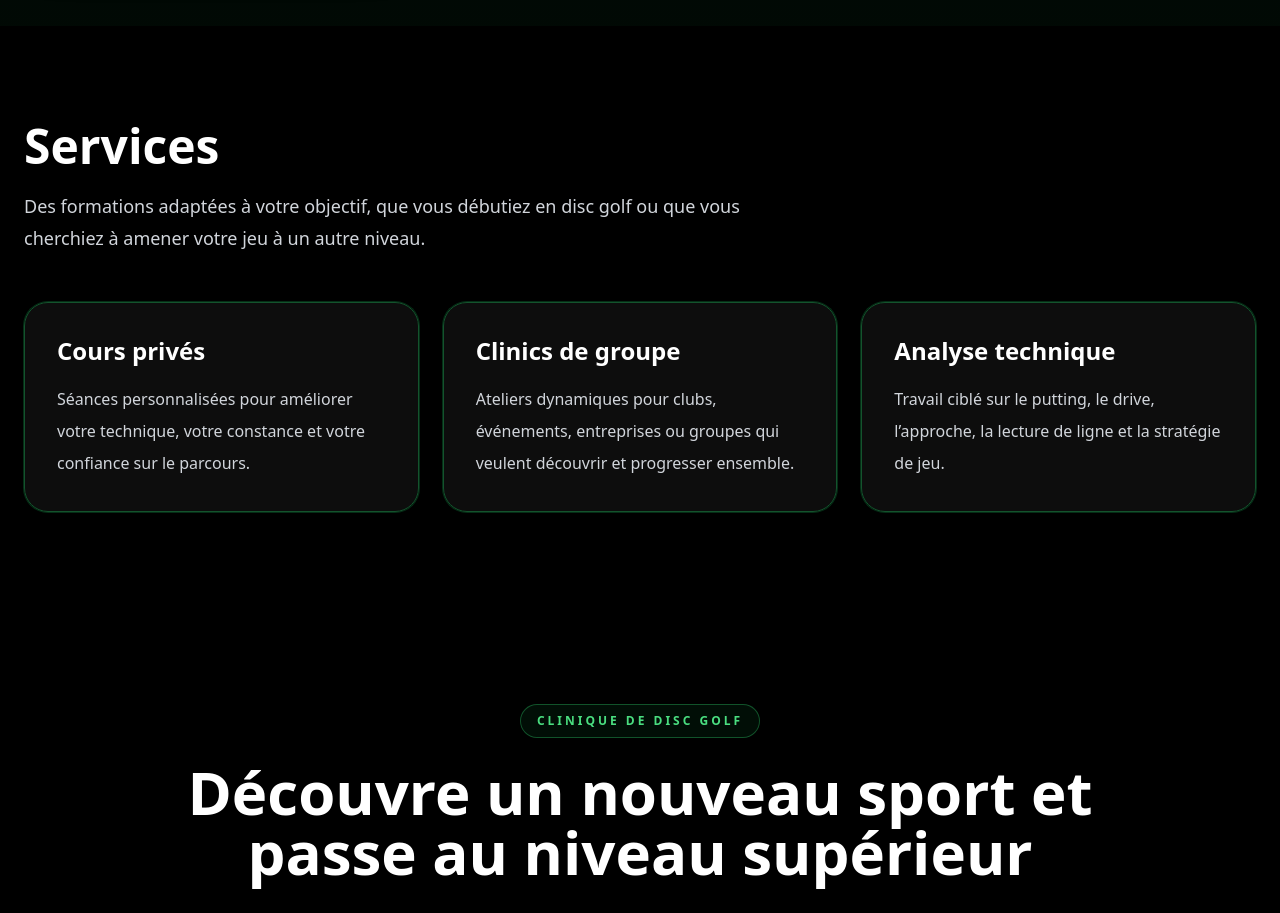
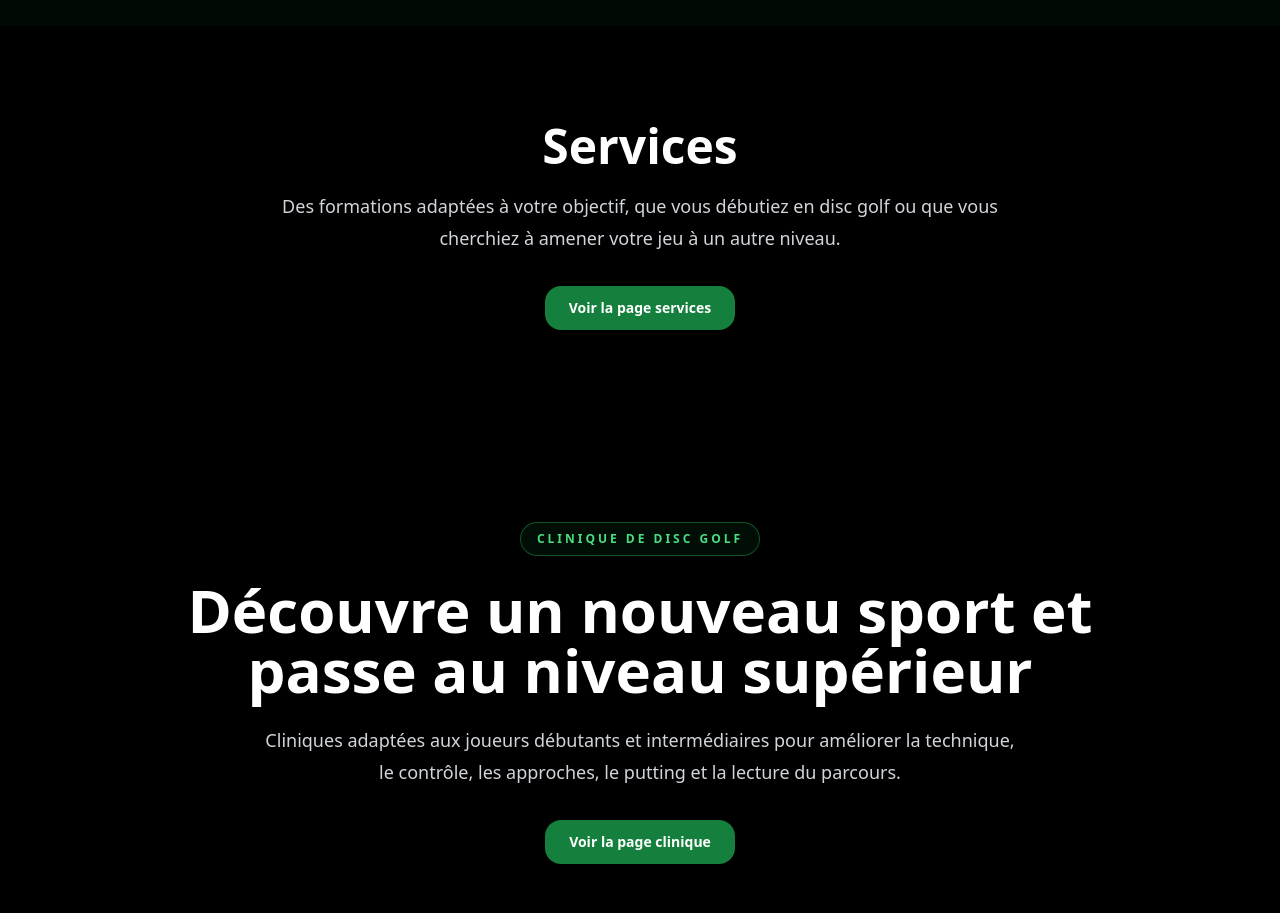
Before and after one commit to DGDiscgolf/DG_Discgolf, a React (Vite) app: page / in a window 1280 px wide. Shown: the part 1980-2893 px from the top of the page. Built offline with nearby package versions, Linux system fonts and the light colour scheme.

Commit message:
Update App.jsx

```diff
--- a/src/App.jsx
+++ b/src/App.jsx
@@ -68,20 +68,7 @@ export default function App() {
       servicesSection: {
         title: "Services",
         text: "Des formations adaptées à votre objectif, que vous débutiez en disc golf ou que vous cherchiez à amener votre jeu à un autre niveau.",
-        items: [
-          {
-            title: "Cours privés",
-            text: "Séances personnalisées pour améliorer votre technique, votre constance et votre confiance sur le parcours.",
-          },
-          {
-            title: "Clinics de groupe",
-            text: "Ateliers dynamiques pour clubs, événements, entreprises ou groupes qui veulent découvrir et progresser ensemble.",
-          },
-          {
-            title: "Analyse technique",
-            text: "Travail ciblé sur le putting, le drive, l’approche, la lecture de ligne et la stratégie de jeu.",
-          },
-        ],
+        button: "Voir la page services",
       },
       cliniquePreview: {
         badge: "Clinique de disc golf",
@@ -188,20 +175,7 @@ export default function App() {
       servicesSection: {
         title: "Services",
         text: "Training tailored to your goals, whether you are new to disc golf or looking to take your game to the next level.",
-        items: [
-          {
-            title: "Private lessons",
-            text: "Personalized sessions to improve your technique, consistency and confidence on the course.",
-          },
-          {
-            title: "Group clinics",
-            text: "Dynamic workshops for clubs, events, companies or groups who want to discover and improve together.",
-          },
-          {
-            title: "Technical analysis",
-            text: "Focused work on putting, driving, approach shots, line reading and game strategy.",
-          },
-        ],
+        button: "View services page",
       },
       cliniquePreview: {
         badge: "Disc golf clinic",
@@ -301,9 +275,9 @@ export default function App() {
               <a href="#apropos" className="transition hover:text-green-400">
                 {t.nav.apropos}
               </a>
-              <a href="#services" className="transition hover:text-green-400">
+              <Link to="/services" className="transition hover:text-green-400">
                 {t.nav.services}
-              </a>
+              </Link>
               <Link to="/clinique" className="transition hover:text-green-400">
                 {t.nav.clinique}
               </Link>
@@ -409,13 +383,13 @@ export default function App() {
               >
                 {t.nav.apropos}
               </a>
-              <a
-                href="#services"
+              <Link
+                to="/services"
                 onClick={closeMobileMenu}
                 className="rounded-2xl border border-green-900 bg-white/5 px-4 py-3 transition hover:border-green-700 hover:bg-white/10"
               >
                 {t.nav.services}
-              </a>
+              </Link>
               <Link
                 to="/clinique"
                 onClick={closeMobileMenu}
@@ -633,27 +607,21 @@ export default function App() {
         </section>
 
         <section id="services" className="bg-black py-24">
-          <div className="mx-auto max-w-7xl px-6">
-            <div className="max-w-3xl">
+          <div className="mx-auto max-w-5xl px-6 text-center">
             <h2 className="text-4xl font-bold text-white md:text-5xl">
               {t.servicesSection.title}
             </h2>
-              <p className="mt-5 text-lg leading-8 text-gray-300">
+
+            <p className="mx-auto mt-5 max-w-3xl text-lg leading-8 text-gray-300">
               {t.servicesSection.text}
             </p>
-            </div>
 
-            <div className="mt-12 grid gap-6 md:grid-cols-3">
-              {t.servicesSection.items.map((item) => (
-                <div
-                  key={item.title}
-                  className="rounded-3xl border border-green-900 bg-white/5 p-8 shadow-lg shadow-black/30 ring-1 ring-green-950 backdrop-blur-sm transition hover:-translate-y-1 hover:border-green-700"
+            <Link
+              to="/services"
+              className="mt-8 inline-flex rounded-2xl bg-green-700 px-6 py-3 text-sm font-semibold text-white transition hover:bg-green-600"
             >
-                  <h3 className="text-2xl font-semibold text-white">{item.title}</h3>
-                  <p className="mt-4 text-base leading-8 text-gray-300">{item.text}</p>
-                </div>
-              ))}
-            </div>
+              {t.servicesSection.button}
+            </Link>
           </div>
         </section>
 
@@ -764,9 +732,9 @@ export default function App() {
             <a href="#apropos" className="transition hover:text-green-400">
               {t.nav.apropos}
             </a>
-            <a href="#services" className="transition hover:text-green-400">
+            <Link to="/services" className="transition hover:text-green-400">
               {t.nav.services}
-            </a>
+            </Link>
             <Link to="/clinique" className="transition hover:text-green-400">
               {t.nav.clinique}
             </Link>
```
Lines whose indentation alone changed are shown as unchanged.
